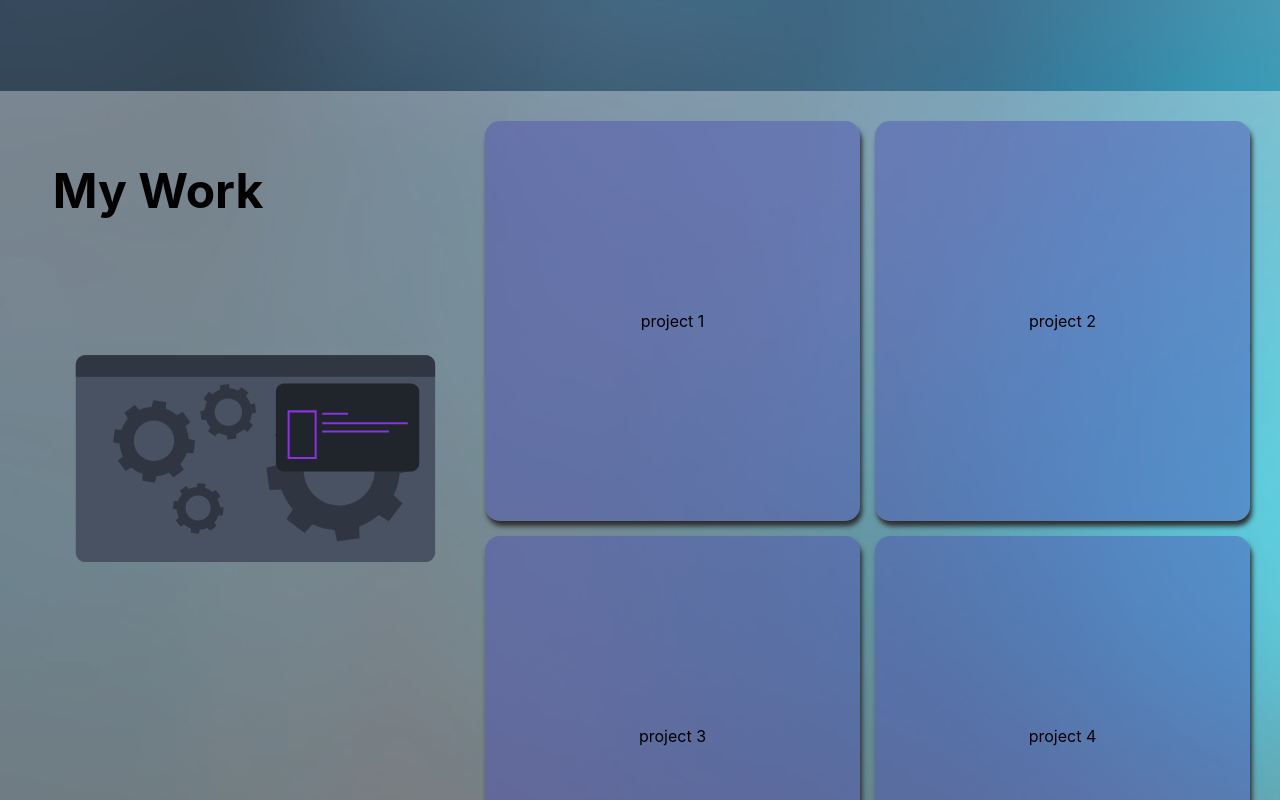
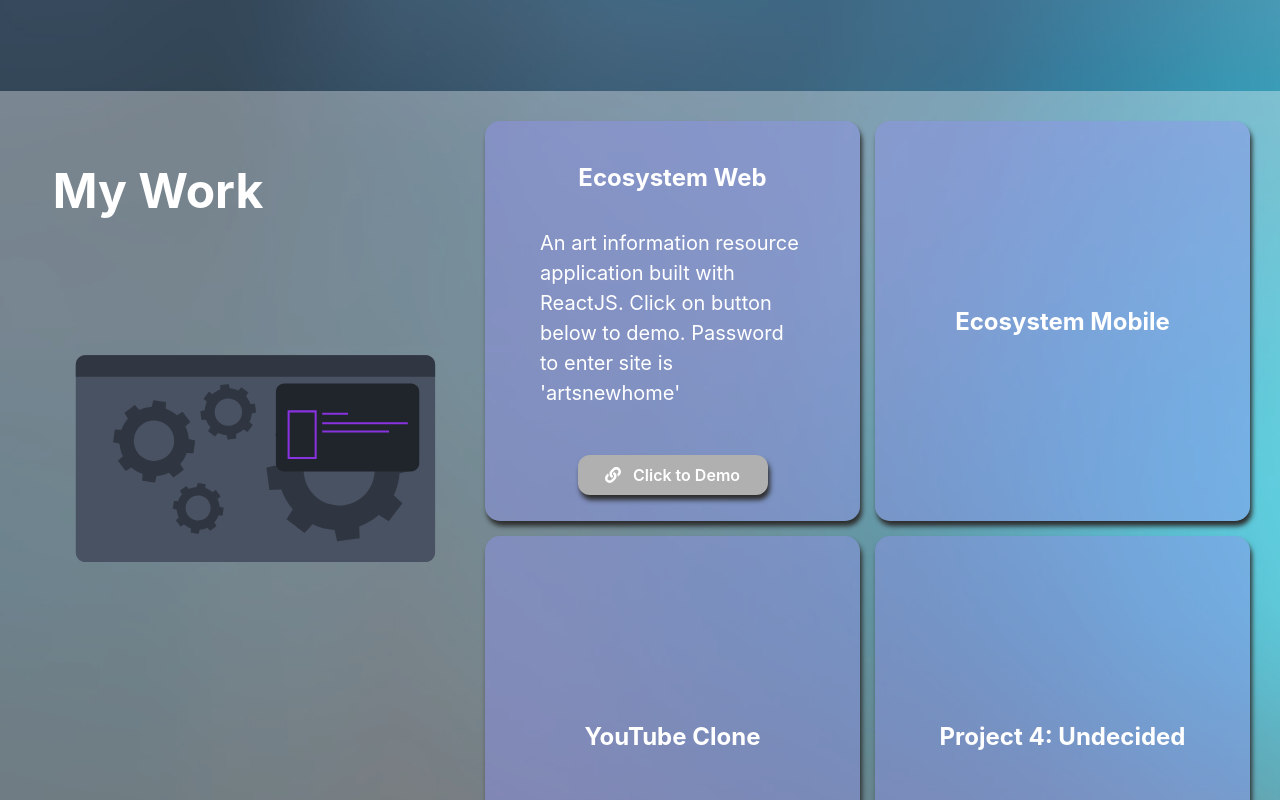
Before and after one commit to ccrisolo/ceds-portfolio, a React (Create React App) app: page / in a window 1280 px wide. Shown: the part 1460-2260 px from the top of the page. Built offline with nearby package versions, Linux system fonts and the light colour scheme.

Commit message:
adds eco web link to project section

```diff
--- a/src/Pages/Intro/IntroPage.jsx
+++ b/src/Pages/Intro/IntroPage.jsx
@@ -94,7 +94,7 @@ const IntroPage = props => {
                         href='https://drive.google.com/file/d/1L_Eliko15c5T51dDh0yfdt6KQlv-17hr/view?usp=sharing'
                     >
                         <FontAwesomeIcon icon={faFile} color='white' />
-                        <span className='resume-text'>My resume</span>
+                        <span className='resume-text'>My Resume</span>
                     </a>
                 </div>
             </div>
--- a/src/Pages/Projects/ProjectsPage.css
+++ b/src/Pages/Projects/ProjectsPage.css
@@ -5,14 +5,58 @@
 }
 
 .project {
-    background-color: rgb(77, 79, 183, 0.45);
+    background-color: rgba(144, 147, 239, 0.45);
     display: flex;
+    flex-direction: column;
     height: 400px;
     width: 375px;
     justify-content: center;
     align-items: center;
     border-radius: 15px;
     box-shadow: 2px 5px 5px #2d2d2d;
+}
+
+.project-title {
+    color: white;
+    font-size: x-large;
+}
+
+.project-body{
+  justify-content: center;
+  align-items: center;
+  margin-left: 55px;
+  margin-right: 55px;
+}
+
+.project-link-container {
+    display: flex;
+    justify-content: center;
+    align-items: center;
+    background-color: rgb(176, 176, 176);
+    border-radius: 12px;
+    height: 40px;
+    width: 190px;
+    margin-top: 7%;
+    box-shadow: 2px 5px 5px #2d2d2d;
+}
+
+.project-link-container:hover {
+    background-color: rgb(122, 88, 173);
+    cursor: pointer;
+}
+
+.project-link-container:active {
+    box-shadow: 0 2px 5px #666;
+    transform: translateY(2px);
+}
+
+.project-link-text {
+    margin-left: 12px;
+    font-weight: 600;
+}
+
+.section-title{
+    color: white;
 }
 
 @media (min-width: 900px) {
--- a/src/Pages/Projects/ProjectsPage.jsx
+++ b/src/Pages/Projects/ProjectsPage.jsx
@@ -3,12 +3,14 @@ import LottieAnimation from "../../components/Lottie/LottieAnimation";
 import devGearsPurple from "../../animations/devGearsPurple.json";
 import "./ProjectsPage.css";
 import FadeInSection from "../../components/FadeIn/FadeInSection";
+import { FontAwesomeIcon } from "@fortawesome/react-fontawesome";
+import { faLink } from "@fortawesome/free-solid-svg-icons";
 
 const ProjectsPage = () => {
     return (
         <>
             <div className='illustration-2'>
-                <h2>My Work</h2>
+                <h2 className='section-title'>My Work</h2>
                 <FadeInSection>
                     <LottieAnimation
                         lotti={devGearsPurple}
@@ -19,16 +21,44 @@ const ProjectsPage = () => {
             </div>
             <div className='projects-container'>
                 <FadeInSection>
-                    <div className='project'>project 1</div>
+                    <div className='project'>
+                        <h1 className='project-title'>Ecosystem Web</h1>
+                        <p className='project-body'>
+                            An art information resource application built with
+                            ReactJS. Click on button below to demo. Password to
+                            enter site is 'artsnewhome'
+                            </p>
+
+                            <a
+                                className='project-link-container'
+                                style={{
+                                    textDecoration: "none",
+                                    color: "white",
+                                }}
+                                target='#'
+                                href='https://www.ecosystem.art'
+                            >
+                                <FontAwesomeIcon icon={faLink} color='white' />
+                                <span className='project-link-text'>
+                                    Click to Demo
+                                </span>
+                            </a>
+                    </div>
                 </FadeInSection>
                 <FadeInSection>
-                    <div className='project'>project 2</div>
+                    <div className='project'>
+                        <h1 className='project-title'>Ecosystem Mobile</h1>
+                    </div>
                 </FadeInSection>
                 <FadeInSection>
-                    <div className='project'>project 3</div>
+                    <div className='project'>
+                        <h1 className='project-title'>YouTube Clone</h1>
+                    </div>
                 </FadeInSection>
                 <FadeInSection>
-                    <div className='project'>project 4</div>
+                    <div className='project'>
+                        <h1 className='project-title'>Project 4: Undecided</h1>
+                    </div>
                 </FadeInSection>
             </div>
         </>
```
Also changed, not shown: src/images/Eco-Web-Img.png (added), src/images/ecoWeb.jpeg (added).
